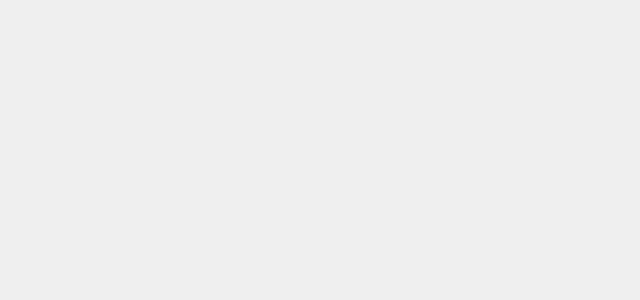
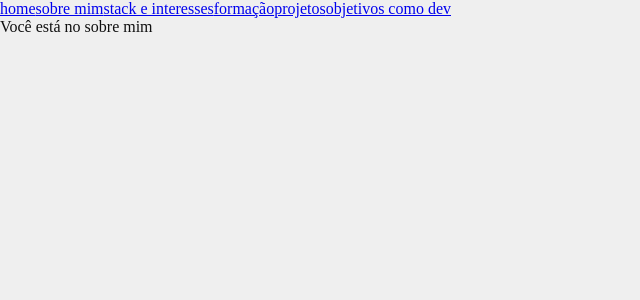
Before and after one commit to agnaldoburgojr/portfolio, a React (Create React App) app: page /about in a window 1280 px wide. Shown: the top 300 px of the page, without its empty margins (0-640 px from the left). Built offline with nearby package versions, Linux system fonts and the light colour scheme.

Commit message:
feat: add initial pages and routes

```diff
--- a/src/App.tsx
+++ b/src/App.tsx
@@ -1,5 +1,6 @@
 import React from 'react';
 import { BrowserRouter as Router } from 'react-router-dom';
+import MainLayout from './layout/MainLayout';
 import Routes from './routes';
 
 import GlobalStyle from './styles/global';
@@ -7,8 +8,10 @@ import GlobalStyle from './styles/global';
 const App: React.FC = () => {
   return (
     <Router>
-        <Routes />
-      <GlobalStyle />
+      <MainLayout>
+          <Routes />
+        <GlobalStyle />
+      </MainLayout>
     </Router>
   );
 };
--- /dev/null
+++ b/src/layout/MainLayout/index.tsx
@@ -0,0 +1,21 @@
+import React from 'react';
+import { Link } from 'react-router-dom'
+import { Container, Header } from './styles'
+
+const MainLayout: React.FC = ({children}) => {
+  return (
+    <Container>
+      <Header>
+        <Link to="/">home</Link>
+        <Link to="/about">sobre mim</Link>
+        <Link to="/stack">stack e interesses</Link>
+        <Link to="/courses">formação</Link>
+        <Link to="/projects">projetos</Link>
+        <Link to="/goals">objetivos como dev</Link>
+      </Header>
+      {children}
+    </Container>
+  );
+};
+
+export default MainLayout;
--- /dev/null
+++ b/src/layout/MainLayout/styles.ts
@@ -0,0 +1,5 @@
+import styled from 'styled-components'
+
+export const Container = styled.div``;
+
+export const Header = styled.nav``;
--- /dev/null
+++ b/src/pages/About/index.tsx
@@ -0,0 +1,9 @@
+import React from 'react';
+
+const About: React.FC = () => {
+  return (
+    <div>Você está no sobre mim</div>
+  );
+};
+
+export default About;
--- /dev/null
+++ b/src/pages/Courses/index.tsx
@@ -0,0 +1,9 @@
+import React from 'react';
+
+const Courses: React.FC = () => {
+  return (
+    <div>COURSES</div>
+  );
+};
+
+export default Courses;
--- /dev/null
+++ b/src/pages/Goals/index.tsx
@@ -0,0 +1,9 @@
+import React from 'react';
+
+const Goals: React.FC = () => {
+  return (
+    <div>GOALS</div>
+  );
+};
+
+export default Goals;
--- /dev/null
+++ b/src/pages/Indie/index.tsx
@@ -0,0 +1,9 @@
+import React from 'react';
+
+const Indie: React.FC = () => {
+  return (
+    <div>INDIE</div>
+  );
+};
+
+export default Indie;
--- /dev/null
+++ b/src/pages/Projects/index.tsx
@@ -0,0 +1,9 @@
+import React from 'react';
+
+const Projects: React.FC = () => {
+  return (
+    <div>PROJETOS</div>
+  );
+};
+
+export default Projects;
--- /dev/null
+++ b/src/pages/Stack/index.tsx
@@ -0,0 +1,9 @@
+import React from 'react';
+
+const Stack: React.FC = () => {
+  return (
+    <div>STACK</div>
+  );
+};
+
+export default Stack;
--- a/src/pages/index.ts
+++ b/src/pages/index.ts
@@ -1,3 +1,17 @@
 import Main from './Main'
+import About from './About'
+import Stack from './Stack'
+import Courses from './Courses'
+import Projects from './Projects'
+import Goals from './Goals'
+import Indie from './Indie'
 
-export { Main }
+export {
+  Main,
+  About,
+  Stack,
+  Courses,
+  Projects,
+  Goals,
+  Indie
+}
--- a/src/routes/index.tsx
+++ b/src/routes/index.tsx
@@ -1,10 +1,24 @@
 import React from 'react';
 import { Switch, Route } from 'react-router-dom';
-import { Main } from '../pages';
+import {
+  Courses,
+  Goals,
+  Indie,
+  Main,
+  Projects,
+  Stack,
+  About
+} from '../pages';
 
 const Routes: React.FC = () => (
   <Switch>
     <Route path="/" exact component={Main} />
+    <Route path="/about" exact component={About} />
+    <Route path="/stack" exact component={Stack} />
+    <Route path="/courses" exact component={Courses} />
+    <Route path="/projects" exact component={Projects} />
+    <Route path="/goals" exact component={Goals} />
+    <Route path="/indie" exact component={Indie} />
   </Switch>
 );
 
```
Also changed, not shown: 1 other file (tests, documents, lock files or other folders).
